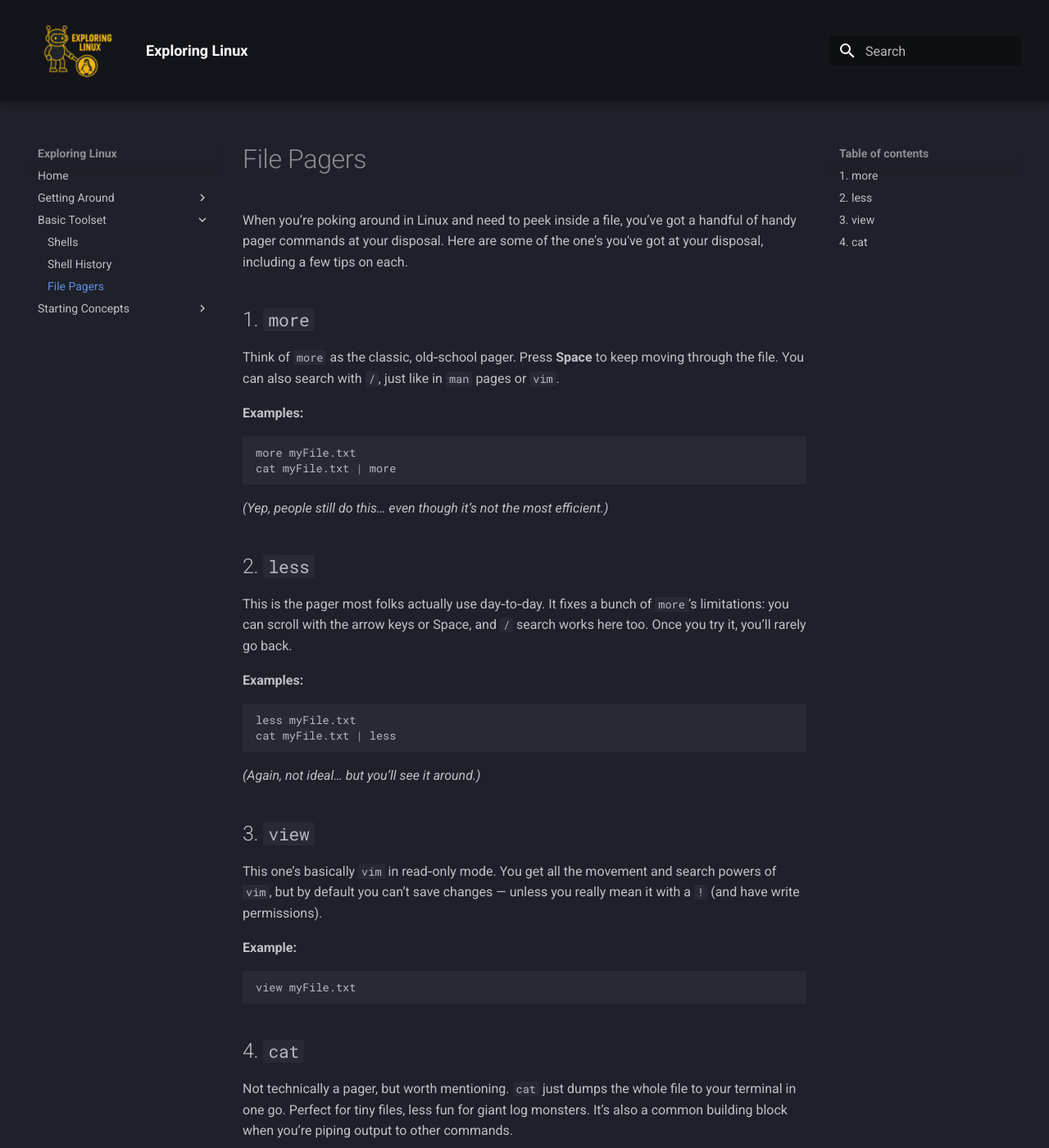
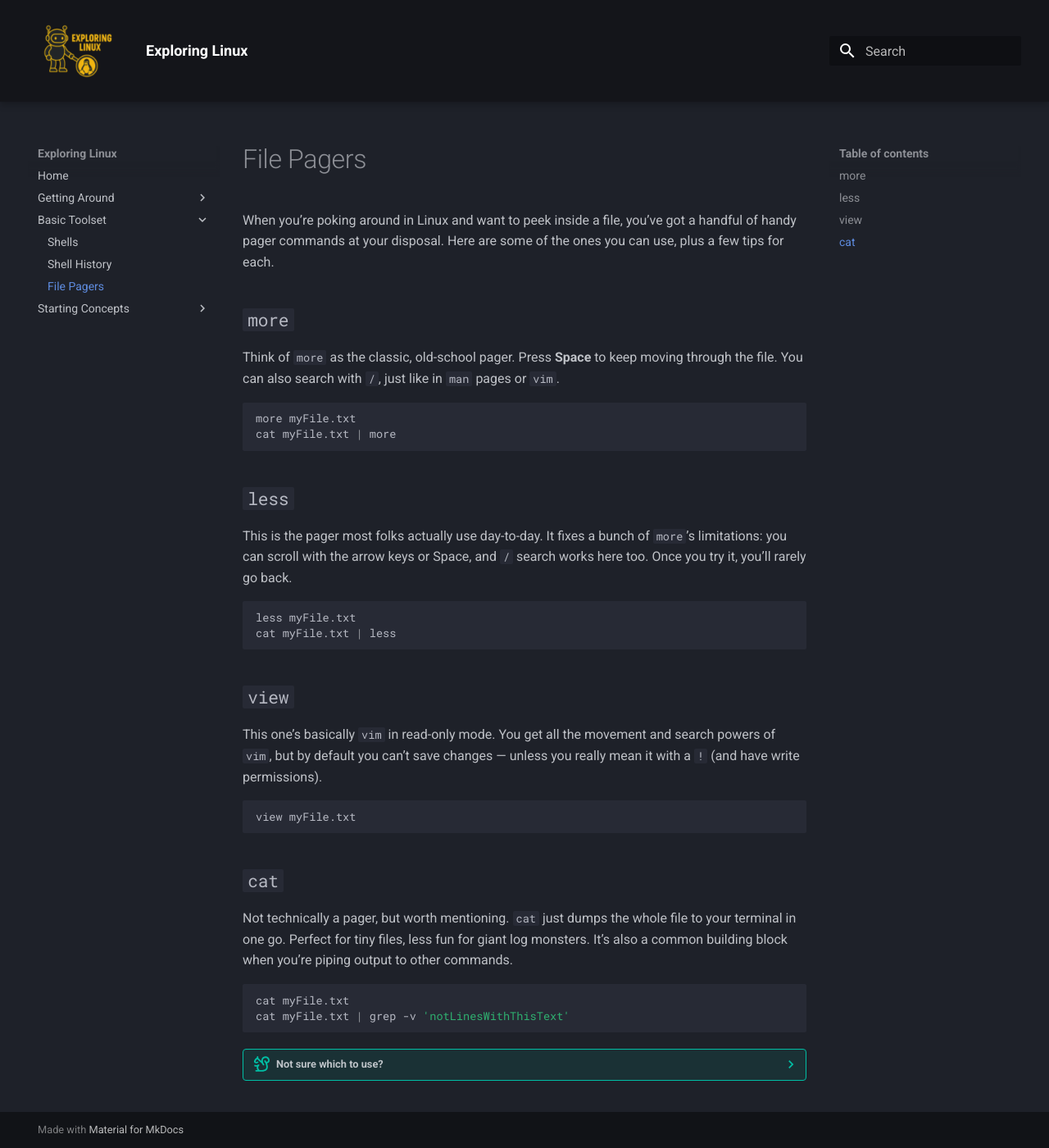
Before and after one commit to bradpenney/exploring_linux, an MkDocs documentation site: the page built from docs/basic_toolset/file_pagers.md, in a window 1280 px wide and 1400 px high. Shown: the whole window at 82% size. Built offline with MkDocs 1.6.1 and Material for MkDocs 9.7.7, drawn with Linux system fonts in a browser that asks for light colours; some of the changed text lies outside the part shown.

Commit message:
adding more pages

````diff
--- a/docs/basic_toolset/file_pagers.md
+++ b/docs/basic_toolset/file_pagers.md
@@ -1,64 +1,54 @@
 # File Pagers
 
-When you’re poking around in Linux and need to peek inside a file, you’ve
-got a handful of handy pager commands at your disposal. Here are some of the one's you've got at your disposal, including a few tips on each.
+When you’re poking around in Linux and want to peek inside a file, you’ve
+got a handful of handy pager commands at your disposal. Here are some of
+the ones you can use, plus a few tips for each.
 
-## 1. `more`
+## `more`
 
-Think of `more` as the classic, old‑school pager. Press **Space** to keep
+Think of `more` as the classic, old-school pager. Press **Space** to keep
 moving through the file. You can also search with `/`, just like in `man`
 pages or `vim`.
 
-**Examples:**
-
-```bash
+``` bash
 more myFile.txt
 cat myFile.txt | more
 ```
 
-*(Yep, people still do this… even though it’s not the most efficient.)*
+## `less`
 
-## 2. `less`
-
-This is the pager most folks actually use day‑to‑day. It fixes a bunch of
+This is the pager most folks actually use day-to-day. It fixes a bunch of
 `more`’s limitations: you can scroll with the arrow keys or Space, and `/`
 search works here too. Once you try it, you’ll rarely go back.
 
-**Examples:**
-
-```bash
+``` bash
 less myFile.txt
 cat myFile.txt | less
 ```
 
-*(Again, not ideal… but you’ll see it around.)*
+## `view`
 
-## 3. `view`
-
-This one’s basically `vim` in read‑only mode. You get all the movement and
+This one’s basically `vim` in read-only mode. You get all the movement and
 search powers of `vim`, but by default you can’t save changes — unless you
 really mean it with a `!` (and have write permissions).
 
-**Example:**
-
-```bash
+``` bash
 view myFile.txt
 ```
 
-## 4. `cat`
+## `cat`
 
 Not technically a pager, but worth mentioning. `cat` just dumps the whole
 file to your terminal in one go. Perfect for tiny files, less fun for giant
 log monsters. It’s also a common building block when you’re piping output to
 other commands.
 
-**Examples:**
-
-```bash
+``` bash
 cat myFile.txt
 cat myFile.txt | grep -v 'notLinesWithThisText'
 ```
 
-> **Pro tip:**
-> If you’re not sure which to use, start with `less`. It’s faster, friendlier,
-> and more flexible than the others. Happy paging! 🎉
+??? tip "Not sure which to use?"
+
+    If you’re not sure which to use, start with `less`. It’s faster, friendlier,
+    and more flexible than the others. Happy paging! 🎉
````
Also changed, not shown: docs/automation/automation.md (+24 -14 lines), docs/basic_toolset/finding_help.md (deleted, +0 -104 lines), docs/basic_toolset/generatingManPages.md (deleted, +0 -16 lines), docs/basic_toolset/linuxFilesystemHierarchy.md (deleted, +0 -48 lines), docs/basic_toolset/shellHistory.md (deleted, +0 -13 lines), docs/basic_toolset/shell_history.md (added, +27 -0 lines), docs/basic_toolset/shells.md (+30 -19 lines), docs/basic_toolset/usingTheCommandLine.md (deleted, +0 -65 lines), docs/getting_around/finding_help.md (added, +104 -0 lines), docs/getting_around/generating_the_manual.md (added, +29 -0 lines), docs/getting_around/using_the_command_line.md (added, +69 -0 lines), docs/starting_concepts/linux_filesystem_hierarchy.md (added, +61 -0 lines).
